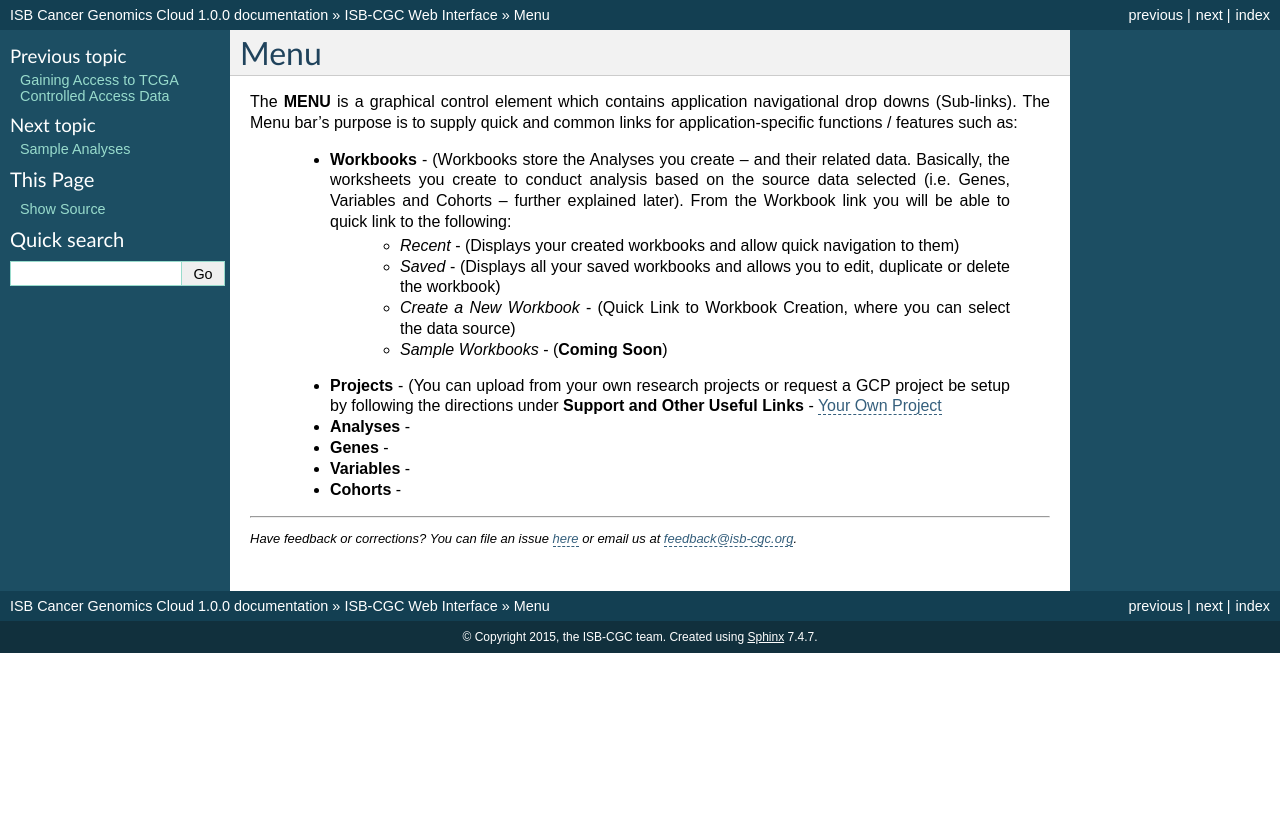
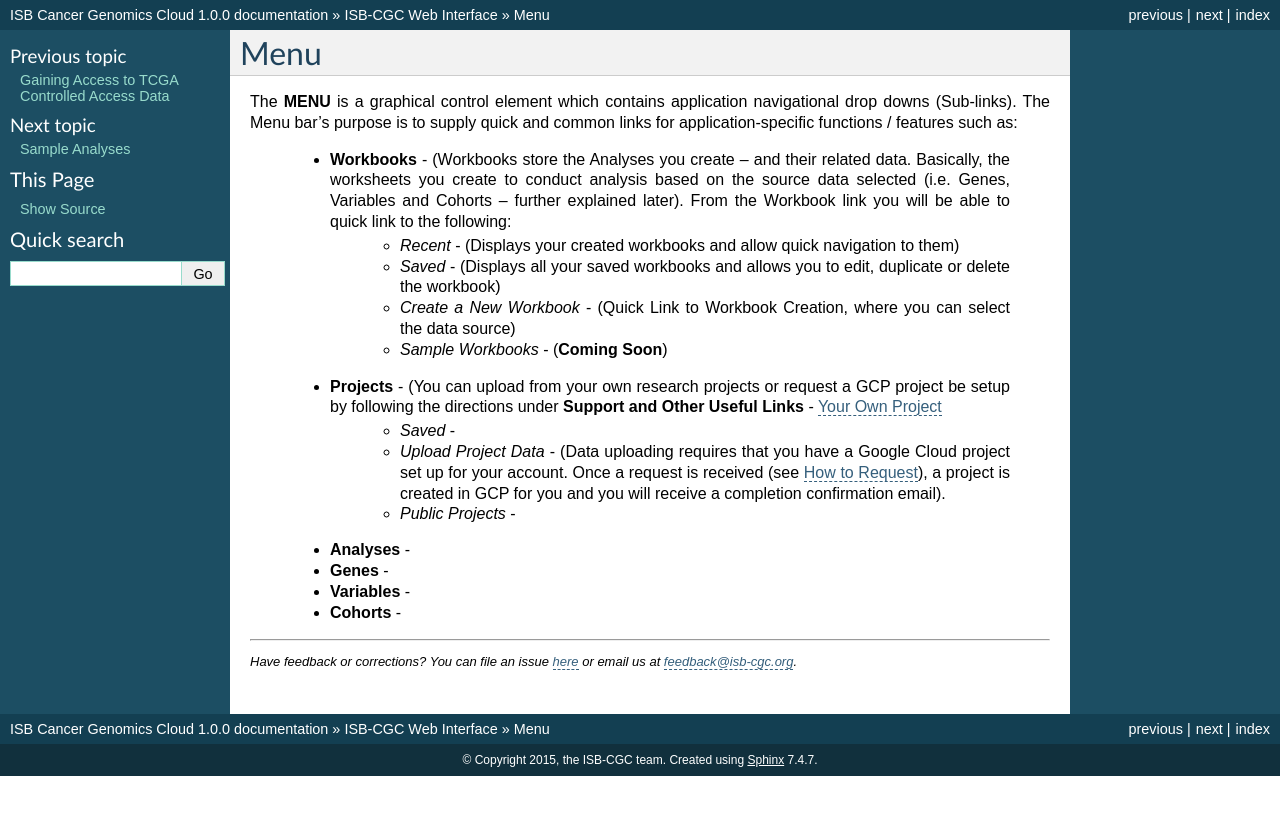
Before and after one commit to isb-cgc/readthedocs, a Sphinx documentation site: the page built from docs/source/sections/webapp/Menu.rst, in a window 1280 px wide. Shown: the top 815 px of the page. Built offline with Sphinx 7.4.7, drawn with Linux system fonts in a browser that asks for light colours.

Commit message:
Update Menu.rst

```diff
--- a/docs/source/sections/webapp/Menu.rst
+++ b/docs/source/sections/webapp/Menu.rst
@@ -10,6 +10,9 @@
      - *Sample Workbooks* - (**Coming Soon**)
 
  * **Projects** - (You can upload from your own research projects or request a GCP project be setup by following the directions under **Support and Other Useful Links** - `Your Own Project <http://isb-cancer-genomics-cloud.readthedocs.org/en/latest/sections/Support.html?highlight=project>`_
+    - *Saved* -
+    - *Upload Project Data* - (Data uploading requires that you have a Google Cloud project set up for your account. Once a request is received (see `How to Request <http://isb-cancer-genomics-cloud.readthedocs.org/en/latest/sections/Support.html?highlight=project>`_), a project is created in GCP for you and you will receive a completion confirmation email).
+    - *Public Projects* -
 
  * **Analyses** -
 
```
